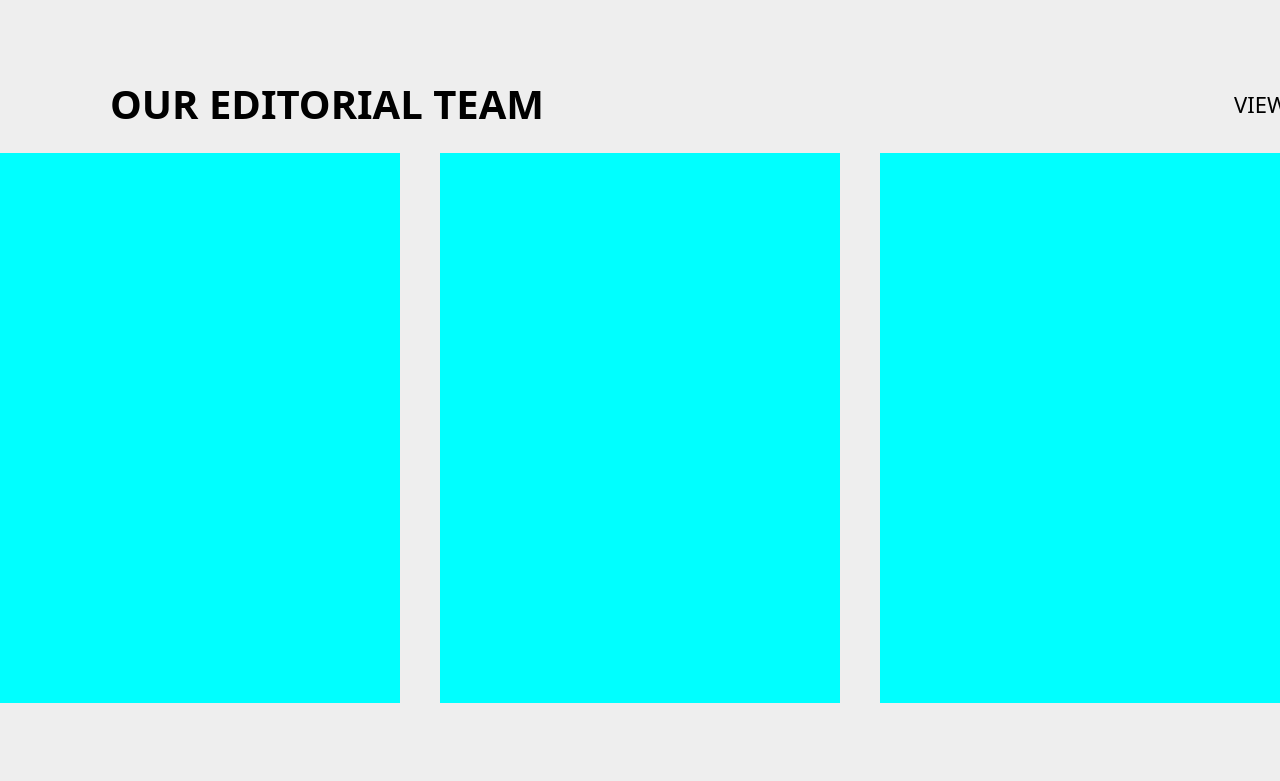
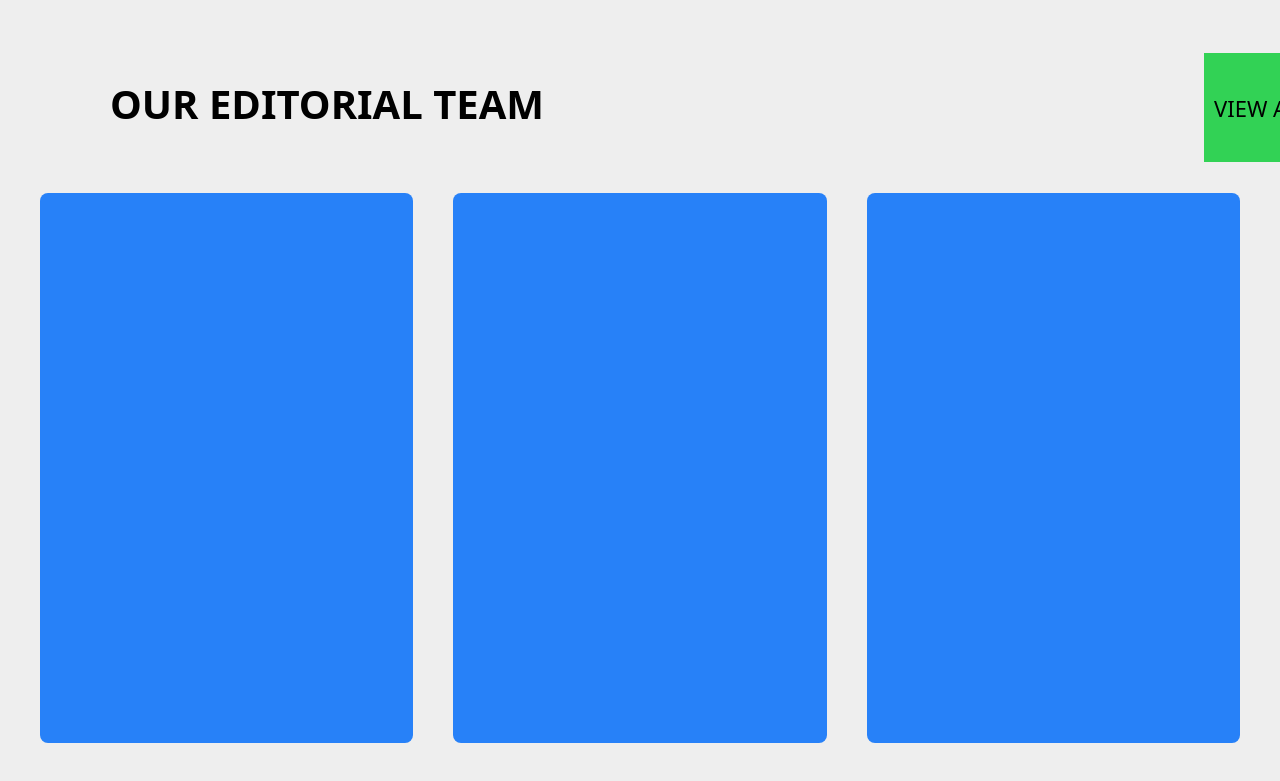
Before and after one commit to armanhossen-dev/FigmaToCode1, a plain HTML site: page index.html in a window 1280 px wide. Shown: the part 6872-7653 px from the top of the page. Drawn offline with Linux system fonts and the light colour scheme.

Commit message:
updates page 7

```diff
--- a/index.css
+++ b/index.css
@@ -1401,6 +1401,7 @@ homepage 4 er aro responsive kor te hobe next time
     align-items: center;
 }
 
+
 /* home6 responsive kora hoi ni akon o */
 
 
@@ -1411,6 +1412,14 @@ homepage 4 er aro responsive kor te hobe next time
 
 ////////////////////////////////////////////////////////////////////////////////////////////////////////////////////
 */
+
+.arrow7{
+    font-size: 26px;
+    padding-left: 5px;
+    padding-bottom: 5px;
+    justify-content: center;
+    align-items: center;
+}
 
 .homepage7{
     width: 100%;
@@ -1437,9 +1446,6 @@ homepage 4 er aro responsive kor te hobe next time
     align-items: center;
 }
 
-.r_Team7{
-    /*  */
-}
 
 .view_all{
     font-size: 22px;
@@ -1450,12 +1456,11 @@ homepage 4 er aro responsive kor te hobe next time
     padding: 34px;
     left: 310px;
     display: flex;
-    /* display: flex; */
-    padding-left: 30px;
+    padding-left: 10px;
     /* justify-content: center; */
     /* align-content: center; */
     align-items: center;
-    /* background-color: #32d255; */
+    background-color: #32d255;
 }
 
 
@@ -1466,6 +1471,7 @@ homepage 4 er aro responsive kor te hobe next time
     justify-content: space-evenly;
     gap: 40px;
     align-content: center;
+    padding: 40px;
 }
 
 .box71,
@@ -1473,11 +1479,29 @@ homepage 4 er aro responsive kor te hobe next time
 .box73{
     width: 480px;
     height: 550px;
-    background-color:  aqua;
+    background-color:  rgb(39, 129, 248);
+    border-radius: 8px;
 }
 
+.box71{
+    background-image: url('imgs/hp71');
+    background-size: cover;
+    background-repeat: no-repeat;
+    display: flex;
+}
 
+.box72{
+    background-image: url('imgs/hp72');
+    background-size: cover;
+    background-repeat: no-repeat;
+    display: flex;
+}
 
-
+.box73{
+    background-image: url('imgs/hp73');
+    background-size: cover;
+    background-repeat: no-repeat;
+    display: flex;
+}
 
 /* 14-7-2025 */
--- a/index.html
+++ b/index.html
@@ -413,7 +413,7 @@
                 </div>
                 <div class="r_Team7">
                     <div class="view_all">
-                        view all <span class="arrow">→</span>
+                        view all <span class="arrow7">→</span>
                 </div>
                 </div>
             </div>
```
Also changed, not shown: 3 other files.
